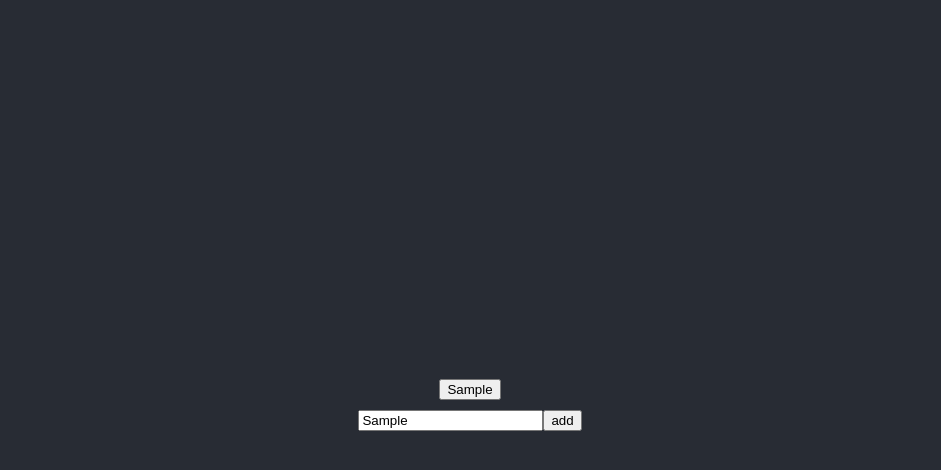
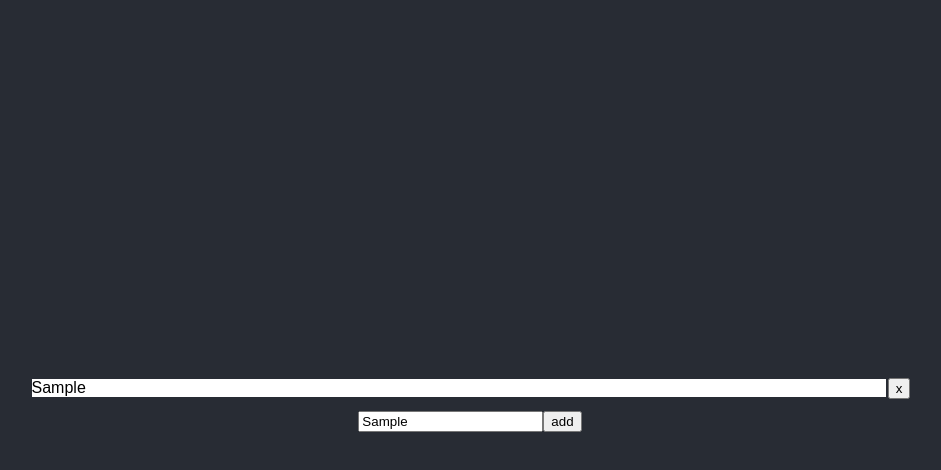
Before and after one commit to domininc852/React-ToDoList, a React (Create React App) app: page / in a window 1280 px wide. Both pictures are taken after typing "Sample" into the empty fields and a click on the button "add". Shown: the top 470 px of the page, without its empty margins (170-1111 px from the left). Built offline with nearby package versions, Linux system fonts and the light colour scheme.

Commit message:
[React-ToDoList] feat: add add delete item action

```diff
--- a/src/App.css
+++ b/src/App.css
@@ -36,6 +36,12 @@
     transform: rotate(360deg);
   }
 }
-.abc{
-  text-decoration: none;
+.todoItem{
+  background-color: white;
+  border: none;
+  color: black;
+  padding: 0px 800px 0px 0px;
+  font-size: 16px;
+  margin: 4px 2px;
+  cursor: pointer;
 }
--- a/src/actionTypes.js
+++ b/src/actionTypes.js
@@ -1,2 +1,3 @@
 export const ADD_TODO_ITEM = "ADD_TODO_ITEM";
 export const UPDATE_ITEM_STATUS = "UPDATE_ITEM_STATUS";
+export const DELETE_ITEM = "DELETE_ITEM";
--- a/src/actions.js
+++ b/src/actions.js
@@ -1,4 +1,4 @@
-import { ADD_TODO_ITEM, UPDATE_ITEM_STATUS } from './actionTypes'
+import { ADD_TODO_ITEM, UPDATE_ITEM_STATUS, DELETE_ITEM } from './actionTypes'
 export const addToDoItem = (toDoItem) => {
     return {
         type: ADD_TODO_ITEM,
@@ -6,5 +6,8 @@ export const addToDoItem = (toDoItem) => {
     }
 }
 export const updateItemStatus = (id, status) => {
-    return { type: UPDATE_ITEM_STATUS, id: id, status:status}
+    return { type: UPDATE_ITEM_STATUS, id: id, status: status }
 }
+export const deleteItem = (id) => {
+    return { type: DELETE_ITEM, id: id }
+}
--- a/src/components/ToDoItem.js
+++ b/src/components/ToDoItem.js
@@ -4,12 +4,16 @@ class ToDoItem extends Component {
     toggleStatus = () => {
         this.props.updateStatus(this.props.id, this.props.done);
     }
+    deleteItem =()=>{
+        this.props.deleteItem(this.props.id);
+    }
     render() {
         return (
             <div>
                 <input style={{
                     textDecoration: this.props.done ? 'line-through' : 'none',
-                }} type="button" value={this.props.text} id={this.props.id} onClick={this.toggleStatus} />
+                }} class="todoItem" type="button" value={this.props.text} id={this.props.id} onClick={this.toggleStatus} text-left />
+                <input type="button" value="x" onClick={this.deleteItem}/>
             </div>
         );
     }
--- a/src/containers/ToDoItemContainer.js
+++ b/src/containers/ToDoItemContainer.js
@@ -1,9 +1,10 @@
 import { connect } from 'react-redux';
 import ToDoItem from '../components/ToDoItem';
-import { updateItemStatus } from '../actions'
+import { updateItemStatus, deleteItem } from '../actions'
 
 const mapDispatchToProps = dispatch => ({
-    updateStatus: (id, status) => dispatch(updateItemStatus(id, status))
+    updateStatus: (id, status) => dispatch(updateItemStatus(id, status)),
+    deleteItem: (id) => dispatch(deleteItem(id))
 })
 
 const ToDoItemContainer = connect(null, mapDispatchToProps)(ToDoItem);
--- a/src/reducers.js
+++ b/src/reducers.js
@@ -1,5 +1,5 @@
 import { combineReducers } from 'redux'
-import { ADD_TODO_ITEM, UPDATE_ITEM_STATUS } from './actionTypes'
+import { ADD_TODO_ITEM, UPDATE_ITEM_STATUS, DELETE_ITEM } from './actionTypes'
 
 const ToDos = (state = [], action) => {
     if (action.type === ADD_TODO_ITEM) {
@@ -7,6 +7,9 @@ const ToDos = (state = [], action) => {
     }
     if (action.type === UPDATE_ITEM_STATUS) {
         return state.map(todo => todo.id === action.id ? { ...todo, done: !action.status } : todo);
+    }
+    if (action.type ===DELETE_ITEM){
+        return state.filter(todo=>todo.id!=action.id);
     }
     return state;
 
```
Also changed, not shown: 1 other file (tests, documents, lock files or other folders).
